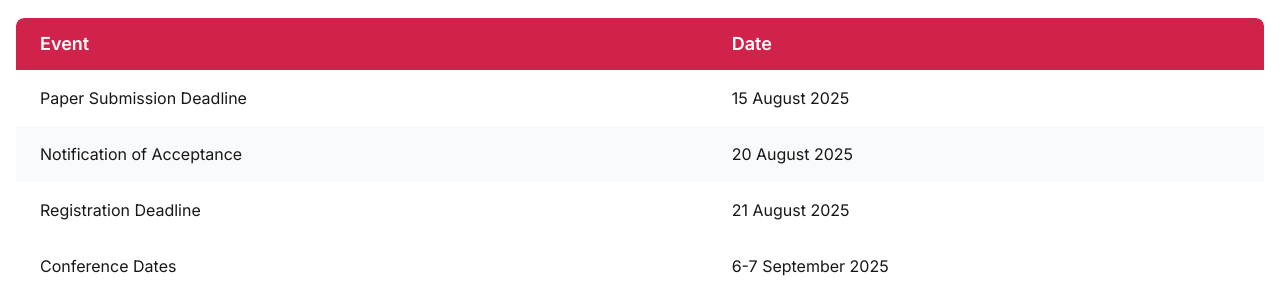
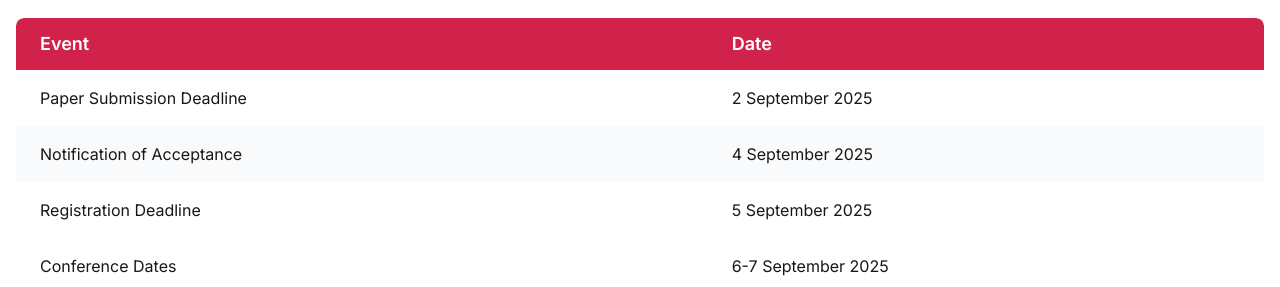
Before and after one commit to godstark82/icostem, a Next.js app: page /about/important-dates in a window 1280 px wide. Shown: the part 484-771 px from the top of the page. Built offline with nearby package versions, Linux system fonts and the light colour scheme.

Commit message:
updated dates

```diff
--- a/src/app/about/important-dates/page.jsx
+++ b/src/app/about/important-dates/page.jsx
@@ -3,17 +3,17 @@ import AboutHeader from '../../../components/common/AboutHeader';
 const importantDates = [
     {
         event: "Paper Submission Deadline",
-        date: "15 August 2025",
+        date: "2 September 2025",
         rowClass: "bg-white"
     },
     {
         event: "Notification of Acceptance",
-        date: "20 August 2025",
+        date: "4 September 2025",
         rowClass: "bg-gray-50"
     },
     {
         event: "Registration Deadline",
-        date: "21 August 2025",
+        date: "5 September 2025",
         rowClass: "bg-white"
     },
     {
--- a/src/components/home/ImportantDates.jsx
+++ b/src/components/home/ImportantDates.jsx
@@ -2,9 +2,9 @@ import SectionHeader from "../common/SectionHeader";
 import SectionImageHeader from "../common/SectionImageHeader";
 
 const DATES = [
-    { day: "15", month: "August", desc: "Paper Submission Deadline" },
-    { day: "20", month: "August", desc: "Notification of Acceptance" },
-    { day: "21", month: "August", desc: "Registration Deadline" },
+    { day: "2", month: "September", desc: "Paper Submission Deadline" },
+    { day: "4", month: "September", desc: "Notification of Acceptance" },
+    { day: "5", month: "September", desc: "Registration Deadline" },
     { day: "6-7", month: "September", desc: "Conference Dates" },
 ];
 
```
